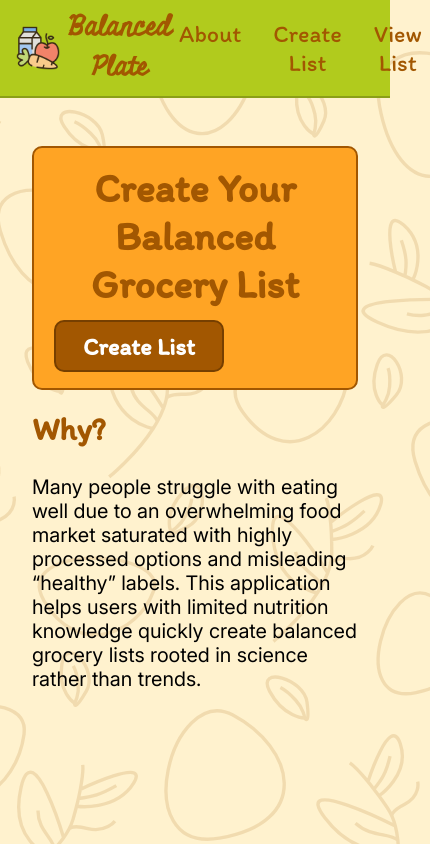
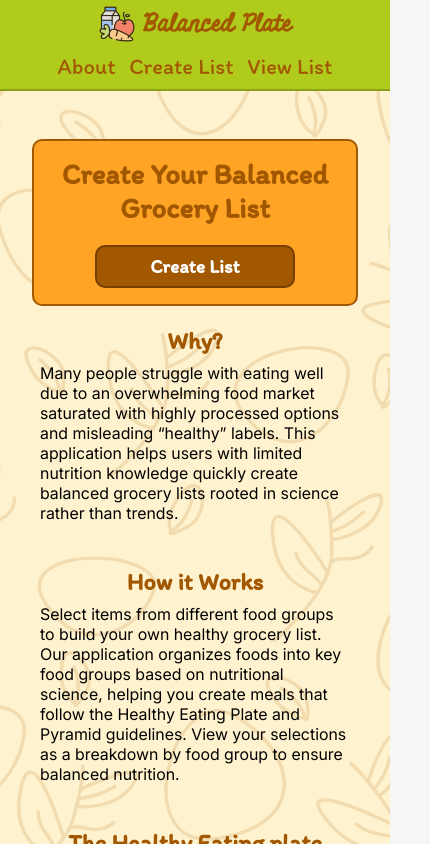
Before and after one commit to CVasqg/GroceryList, a React (Create React App) app in the folder grocerylist/: page / in a window 390 px wide. Shown: the top 844 px of the page, 430 px wide, since content can reach past the window. Built offline with nearby package versions, Linux system fonts and the light colour scheme.

Commit message:
Fixed Mobile Navbar

```diff
--- a/grocerylist/src/components/navbar.css
+++ b/grocerylist/src/components/navbar.css
@@ -37,3 +37,40 @@
 	background: rgba(255,255,255,0.12);
 	border-radius: 4px;
 }
+
+/* Mobile navbar formatting */
+@media (max-width: 768px) {
+	.gl-navbar {
+		padding: 0.5rem 0.75rem;
+		flex-direction: column;
+		gap: 0.5rem;
+	}
+	.gl-brand {
+		font-size: 1.3rem;
+	}
+	.gl-links {
+		gap: 0.5rem;
+	}
+	.gl-link {
+		font-size: 2rem;
+	}
+}
+
+@media (max-width: 480px) {
+	.gl-navbar {
+		padding: 0.4rem 0.5rem;
+	}
+	.gl-brand {
+		font-size: 1.5rem;
+	}
+	.gl-links {
+		gap: 0.25rem;
+	}
+	.gl-link {
+		font-size: 1.4rem;
+		padding: 0.15rem 0.3rem;
+	}
+	.gl-logo img {
+		height: 36px;
+	}
+}
--- a/grocerylist/src/pages/about.css
+++ b/grocerylist/src/pages/about.css
@@ -113,18 +113,59 @@
     flex-direction: column;
     align-items: stretch;
     text-align: center;
+    padding: 1rem 0.75rem;
+  }
+
+  .page-title {
+    font-size: 1.8rem;
+    margin-bottom: 0.5rem;
   }
 
   .hero-cta {
-    margin-top: 0.25rem;
+    margin-top: 0.75rem;
   }
+
+  .about-hero button {
+    width: 100%;
+    max-width: 200px;
+    font-size: 1.2rem;
+    padding: 0.5rem 1rem;
+    align-self: center;
+  }
+
   .about-block {
-    flex-direction: column-reverse;
+    flex-direction: column;
     align-items: stretch;
+    margin: 1.25rem 0;
+    padding: 0 0.5rem;
   }
+
+  .about-text {
+    flex: 1 1 auto;
+    margin-bottom: 1rem;
+  }
+
+  .about-text h2 {
+    font-size: 1.5rem;
+    text-align: center;
+    margin-bottom: 0.5rem;
+  }
+
+  .about-text p {
+    font-size: 1rem;
+    text-align: left;
+    margin: 0.5rem 0;
+  }
+
   .about-media {
     max-width: 100%;
     flex: 1 1 auto;
+    margin-top: 0.5rem;
+  }
+
+  .about-media img {
+    width: 100%;
+    height: auto;
   }
 }
 
```
